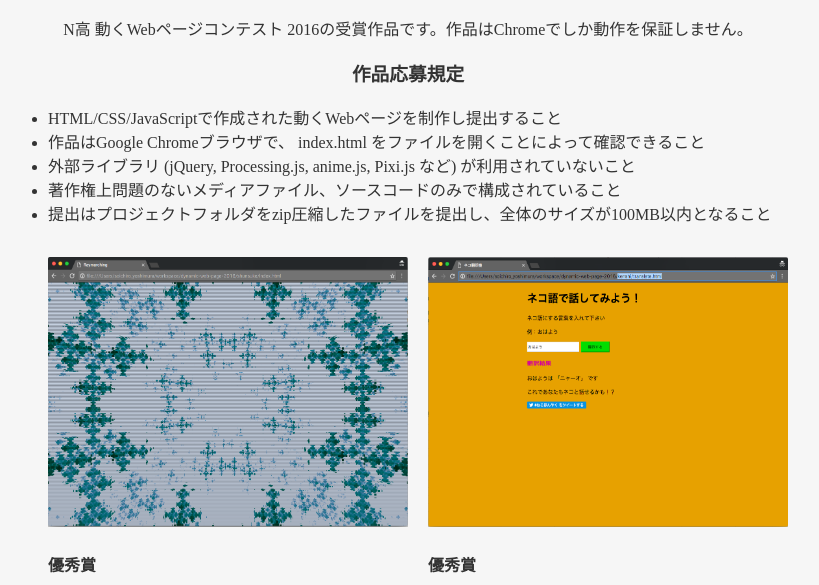
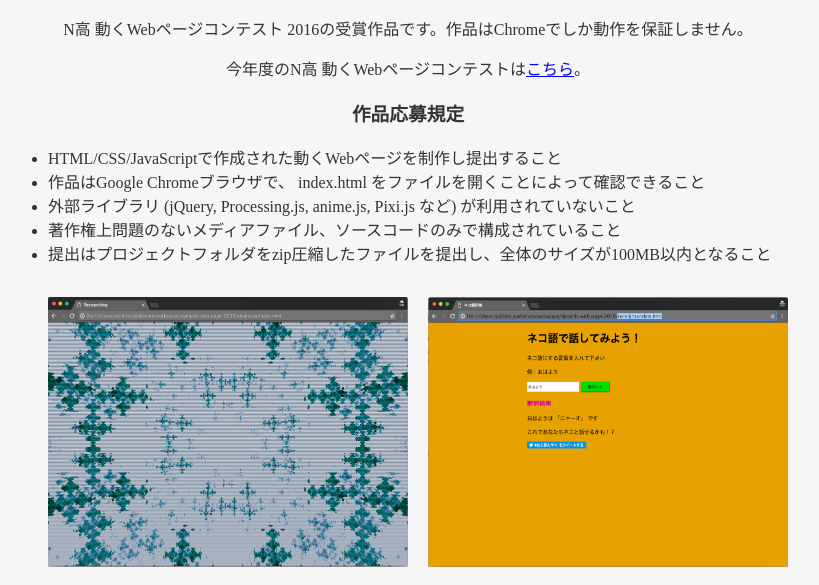
Before and after one commit to netaro-N/n-high-dynamic-web-page-2016, a plain HTML site: page index.html in a window 1280 px wide. Shown: the part 215-800 px from the top of the page, without its empty margins (232-1051 px from the left). Drawn offline with Linux system fonts and the light colour scheme.

Commit message:
今年度のコンテンストへのリンクを追加

```diff
--- a/index.html
+++ b/index.html
@@ -40,6 +40,7 @@
     <a href="http://www.nnn.ed.nico/"><img src="ny-logo-128.png" width="128" alt="N予備校"></a>
     <h2>N高 動くWebページコンテスト 2016 受賞作品一覧</h2>
     <p>N高 動くWebページコンテスト 2016の受賞作品です。作品はChromeでしか動作を保証しません。</p>
+    <p>今年度のN高 動くWebページコンテストは<a href="https://progedu.github.io/web-contests/">こちら</a>。</p>
     <h3>作品応募規定</h3>
     <div class="container">
       <ul>
```
